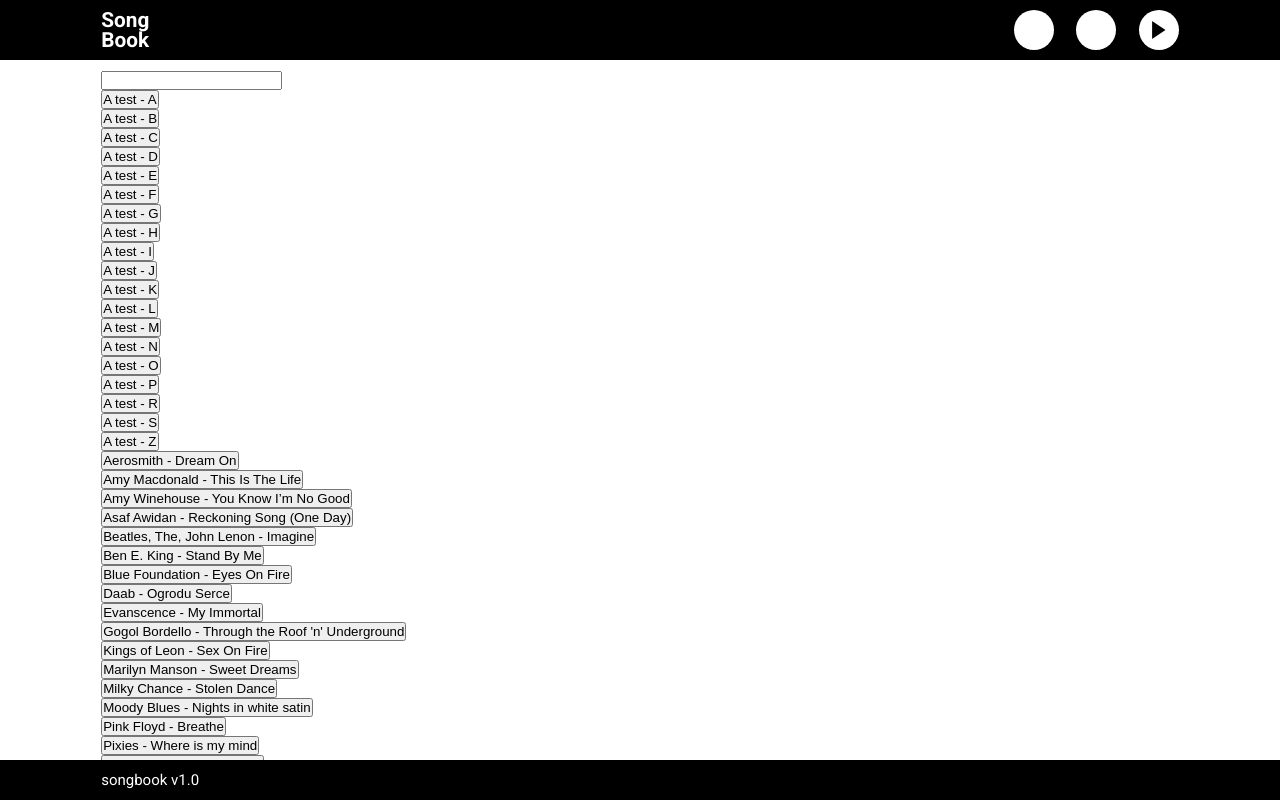
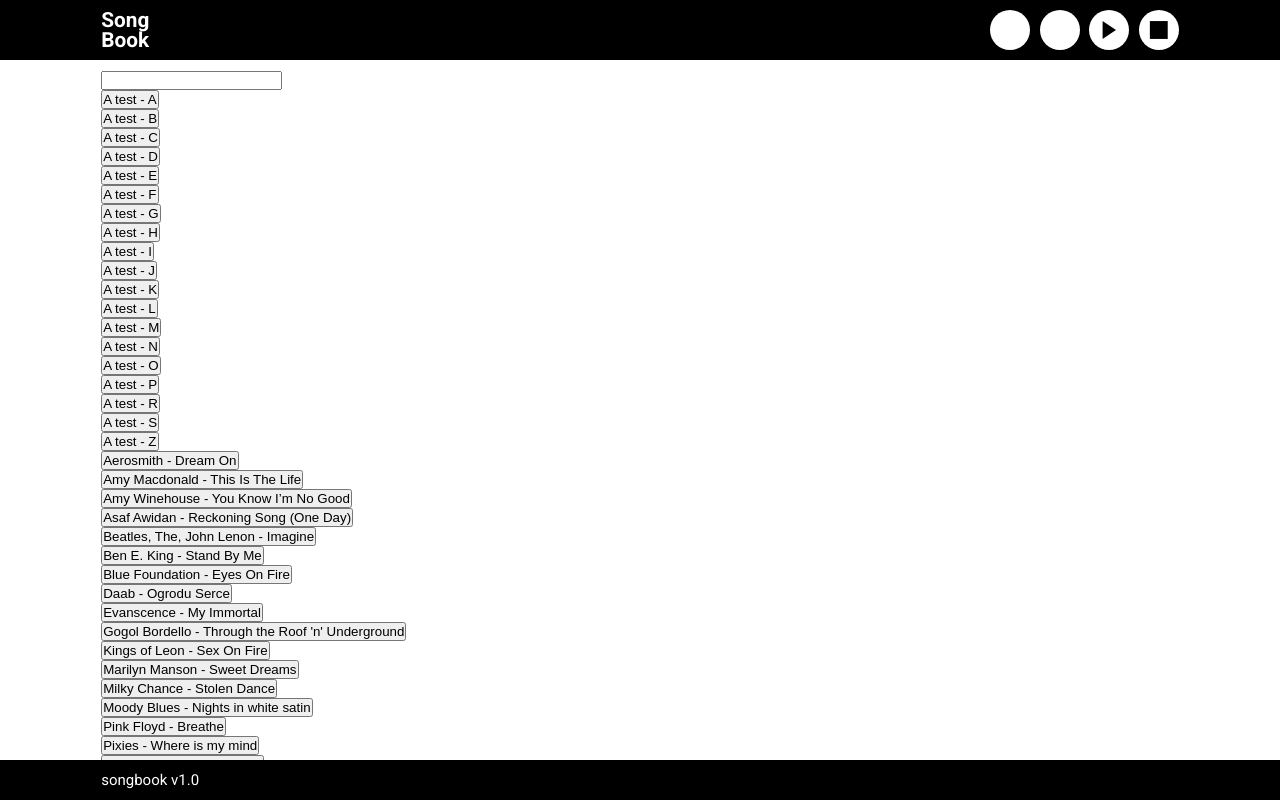
Before and after one commit to patrykkowalski0617/songbook, a React (Create React App) app: page / in a window 1280 px wide. Built offline with nearby package versions, Linux system fonts and the light colour scheme.

Commit message:
new button - header button stop

```diff
--- a/src/components/Button.js
+++ b/src/components/Button.js
@@ -5,19 +5,24 @@ class Button extends Component {
     super(props);
     this.state = { initialNameIndex: 0 };
 
-    this.iconStyle = {
-      fontSize: '20px',
-      lineHeight: '40px',
-      textAlign: 'center',
-      cursor: 'pointer'
+    this.style = {
+      col: {
+        padding: '0 .3rem'
+      },
+      icon: {
+        fontSize: '20px',
+        lineHeight: '40px',
+        textAlign: 'center',
+        cursor: 'pointer'
+      }
     }
   }
 
   render() {
     return (
-      <div className="col" onClick={() => this.onClick(this.props.callback)}>
+      <div className="col" onClick={() => this.onClick(this.props.callback)} style={this.style.col}>
         <i className={`icon icon-${this.props.names[this.state.initialNameIndex]} circle-input`}
-          style={this.iconStyle}></i>
+          style={this.style.icon}></i>
       </div>
     )
   }
--- a/src/components/Buttons.js
+++ b/src/components/Buttons.js
@@ -12,6 +12,12 @@ class Buttons extends Component {
       null,
       () => counter.toggle()
     ]
+
+    this.style = {
+      headerButtons: {
+        margin: '0 -.3rem'
+      }
+    }
   }
 
   buttonsMap() {
@@ -25,7 +31,7 @@ class Buttons extends Component {
     const buttonsComponents = this.buttonsMap();
 
     return (
-      <div className="row header-buttons">
+      <div className="row header-buttons" style={this.style.headerButtons}>
         {buttonsComponents}
       </div>
     )
--- a/src/data/buttons.json
+++ b/src/data/buttons.json
@@ -17,5 +17,11 @@
       "play",
       "pause"
     ]
+  },
+  {
+    "id": 4,
+    "names": [
+      "stop"
+    ]
   }
 ]
```
